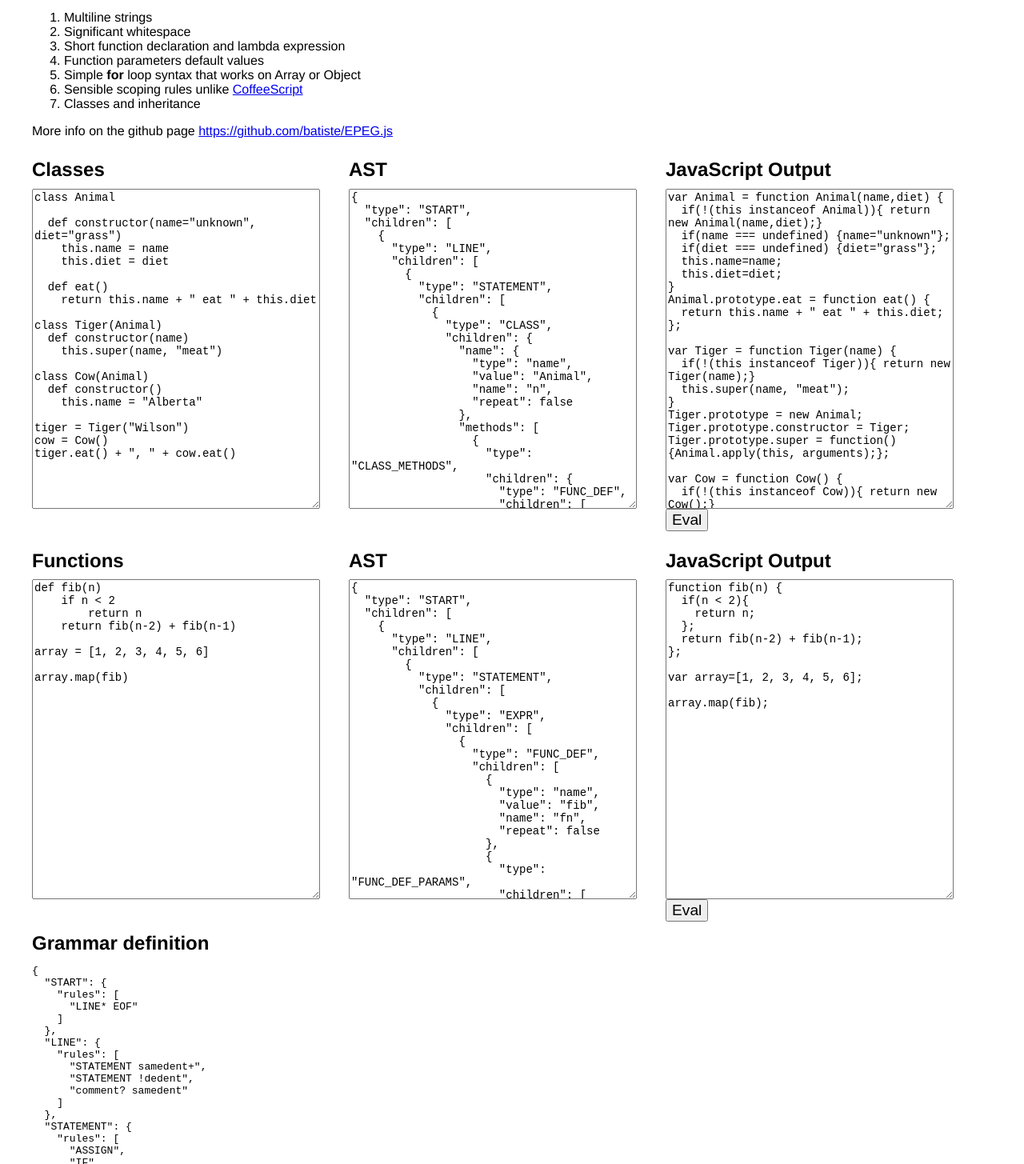
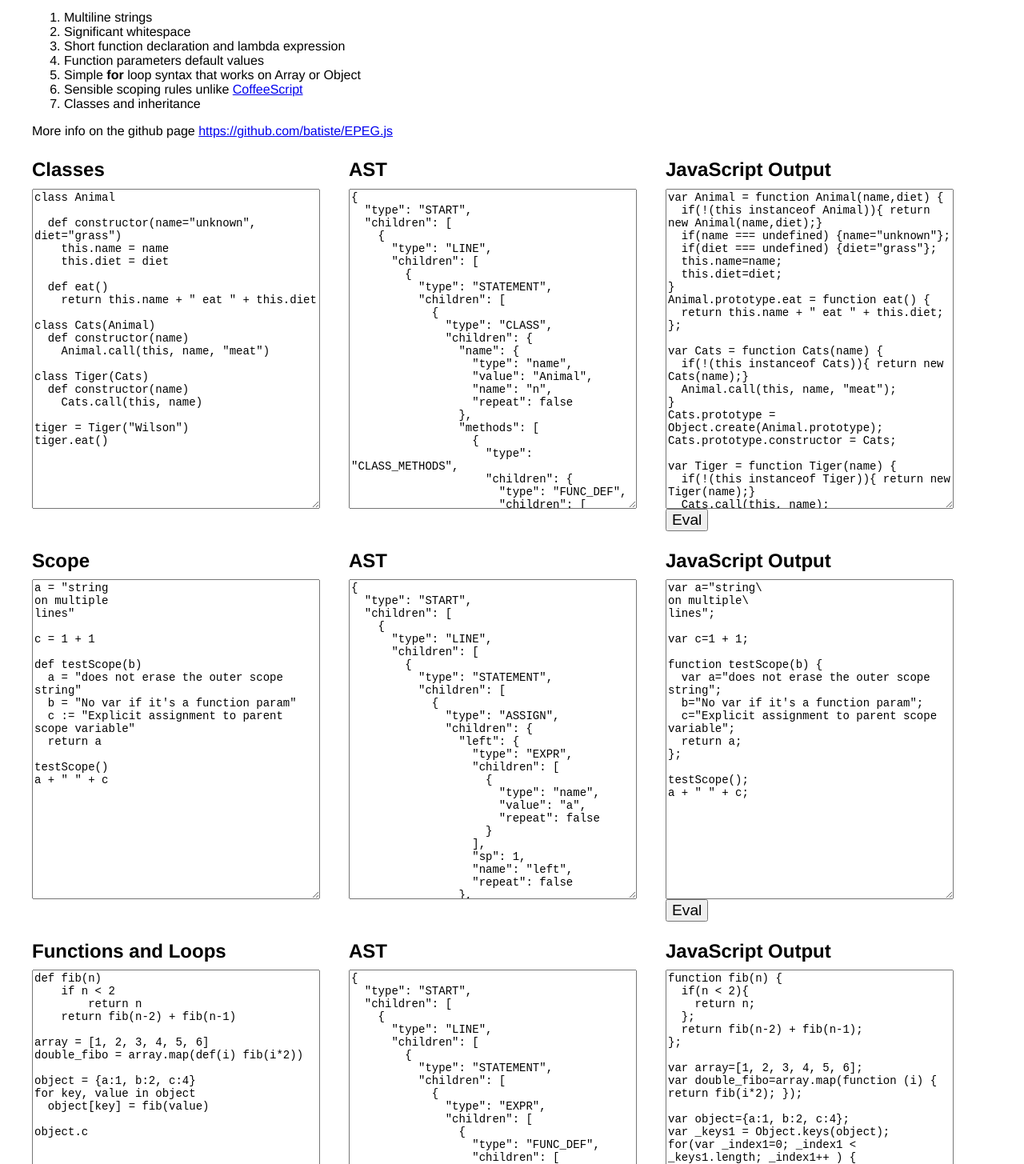
Before and after one commit to batiste/EPEG.js, a plain HTML site: page index.html in a window 1280 px wide. Shown: the part 145-1600 px from the top of the page at 80% size. Drawn offline with Linux system fonts and the light colour scheme.

Commit message:
Change the format of the tokens

```diff
--- a/cokescript.js
+++ b/cokescript.js
@@ -20,40 +20,39 @@ function resetGlobal() {
 
 // token are matched in order of declaration
 // TODO: add functions
-var tokenDef = {
-  comment: commentDef,
-  function_def: defDef,
-  class: /^class /,
-  ret: /^return/,
-  _if: /^if /,
-  _elseif: /^elseif /,
-  _else: /^else/,
-  r_arrow: /^\-\>/,
-  for_loop: /^for /,
-  _in: /^in /,
-  name: /^[a-zA-Z_$][0-9a-zA-Z_]{0,29}/, // 30 chars max
-  math_operators: /^(\+\+|\-\-)/,
-  binary_operators: /^(\&\&|\|\||\&|\||<<|\>\>)/,
-  comparison: /^(<=|>=|<|>|===|!=|==)/,
-  assign: /^(\+=|-=|=|:=)/,
-  number: /^[0-9]+\.?[0-9]*/, // only positive for now
-  comma: /^\,/,
-  dot: /^\./,
-  colon: /^\:/,
-  open_par: /^\(/,
-  close_par: /^\)/,
-  open_bra: /^\[/,
-  close_bra: /^\]/,
-  open_curly: /^\{/,
-  close_curly: /^\}/,
-  math: /^[-|\+|\*|/|%]/,
-  samedent: dent('samedent'),
-  dedent: dent('dedent'),
-  indent: dent('indent'),
+var tokenDef = [
+  {key:"comment", func:commentDef},
+  {key:"function_def", func: defDef},
+  {key:"class", reg:/^class /},
+  {key:"ret", reg:/^return/},
+  {key:"if", reg:/^if /},
+  {key:"elseif", reg:/^elseif /},
+  {key:"else", reg:/^else/},
+  {key:"for_loop", reg:/^for /},
+  {key:"in", reg:/^in /},
+  {key:"name", reg:/^[a-zA-Z_$][0-9a-zA-Z_]{0,29}/}, // 30 chars max
+  {key:"math_operators", reg:/^(\+\+|\-\-)/},
+  {key:"binary_operators", reg:/^(\&\&|\|\||\&|\||<<|\>\>)/},
+  {key:"comparison", reg:/^(<=|>=|<|>|===|!=|==)/},
+  {key:"assign", reg:/^(\+=|-=|=|:=)/},
+  {key:"number", reg:/^[0-9]+\.?[0-9]*/}, // only positive for now
+  {key:"comma", reg:/^\,/},
+  {key:"dot", reg:/^\./},
+  {key:"colon", reg:/^\:/},
+  {key:"open_par", reg:/^\(/},
+  {key:"close_par", reg:/^\)/},
+  {key:"open_bra", reg:/^\[/},
+  {key:"close_bra", reg:/^\]/},
+  {key:"open_curly", reg:/^\{/},
+  {key:"close_curly", reg:/^\}/},
+  {key:"math", reg:/^[-|\+|\*|/|%]/},
+  {key:"samedent", func:dent('samedent')},
+  {key:"dedent", func:dent('dedent')},
+  {key:"indent", func:dent('indent')},
   //newline: /^(\r?\n|$)/,
-  W: /^[ ]/,
-  string: stringDef,
-};
+  {key:"W", reg:/^[ ]/},
+  {key:"string", func:stringDef}
+];
 
 function currentLevel() {
   return levelStack[levelStack.length - 1];
@@ -189,9 +188,9 @@ var grammarDef = {
     ],
     hooks: [f_def, f_def]
   },
-  "ELSE_IF": {rules:["samedent _elseif e:EXPR b:BLOCK"], hooks:[else_if_def]},
-  "ELSE": {rules:["samedent _else b:BLOCK"], hooks:[else_def]},
-  "IF": {rules:["_if e:EXPR b:BLOCK elif:ELSE_IF* el:ELSE?"], hooks:[if_def]},
+  "ELSE_IF": {rules:["samedent elseif e:EXPR b:BLOCK"], hooks:[else_if_def]},
+  "ELSE": {rules:["samedent else b:BLOCK"], hooks:[else_def]},
+  "IF": {rules:["if e:EXPR b:BLOCK elif:ELSE_IF* el:ELSE?"], hooks:[if_def]},
   "MATH": {rules:["e1:EXPR W? op:math W? e2:EXPR"]},
   "PATH": {rules:["PATH dot name", "PATH open_bra number close_bra", "name"]},
   "ASSIGN": {rules:["left:EXPR W? op:assign W? right:EXPR"], hooks:[
@@ -203,8 +202,8 @@ var grammarDef = {
   "FUNC_CALL": {rules:["name open_par FUNC_CALL_PARAMS? close_par"]},
 
   "FOR": {rules:[
-    "for_loop k:name comma W v:name W _in a:name b:BLOCK",
-    "for_loop v:name W _in a:name b:BLOCK"],
+    "for_loop k:name comma W v:name W in a:name b:BLOCK",
+    "for_loop v:name W in a:name b:BLOCK"],
     hooks: [forLoop, forLoop]
   },
 
@@ -334,16 +333,15 @@ var backend = {
         cons_str += '\n'+sp(1)+'if('+key+' === undefined) {'+key+'='+generateCode(ns[key])+'};';
       }
     }
-
     if(body) {
       cons_str += generateCode(body);
     }
     cons_str += sp() + '\n}';
 
     if(parent) {
-      cons_str += '\n'+sp() + name + '.prototype = new ' + parent.value + ';';
-      cons_str += '\n'+sp() + name + '.prototype.constructor = '+name+';';
-      cons_str += '\n'+sp() + name + '.prototype.super = function(){' + parent.value + '.apply(this, arguments);}';
+      cons_str += '\n'+sp() + name + '.prototype = Object.create(' + parent.value + '.prototype);';
+      cons_str += '\n'+sp() + name + '.prototype.constructor = '+name+'';
+      //cons_str += '\n'+sp() + name + '.prototype.super = function(){' + parent.value + '.apply(this, arguments);}';
     }
 
     namespaces.pop();
@@ -493,6 +491,7 @@ function generateCode(node, ns) {
 }
 
 function generateModule(input) {
+  resetGlobal();
   var ast = gram.parse(input + "\n");
   if(!ast.complete) {
     throw ast.hint;
--- a/index.html
+++ b/index.html
@@ -66,17 +66,16 @@ class Animal
   def eat()
     return this.name + " eat " + this.diet
 
-class Tiger(Animal)
+class Cats(Animal)
   def constructor(name)
-    this.super(name, "meat")
+    Animal.call(this, name, "meat")
 
-class Cow(Animal)
-  def constructor()
-    this.name = "Alberta"
+class Tiger(Cats)
+  def constructor(name)
+    Cats.call(this, name)
 
 tiger = Tiger("Wilson")
-cow = Cow()
-tiger.eat() + ", " + cow.eat()
+tiger.eat()
 </textarea>
 
 <pre class="error" style=""></pre>
@@ -101,9 +100,50 @@ tiger.eat() + ", " + cow.eat()
 
 
 
+<div style="clear:both" id="egScope">
+<div class="col">
+<h2>Scope</h2>
+<textarea class="in">
+a = "string
+on multiple
+lines"
+
+c = 1 + 1
+
+def testScope(b)
+  a = "does not erase the outer scope string"
+  b = "No var if it's a function param"
+  c := "Explicit assignment to parent scope variable"
+  return a
+
+testScope()
+a + " " + c
+</textarea>
+
+<pre class="error" style=""></pre>
+
+</div>
+
+<div class="col">
+  <h2>AST</h2>
+  <textarea class="out"></textarea>
+</div>
+
+<div class="col">
+  <h2>JavaScript Output</h2>
+  <textarea class="code"></textarea>
+  <button class="evalButton">Eval</button>
+  <pre class="evalResult"></pre>
+</div>
+
+</div>
+
+
+
+
 <div style="clear:both" id="egFunction">
 <div class="col">
-<h2>Functions</h2>
+<h2>Functions and Loops</h2>
 <textarea class="in">
 def fib(n)
     if n < 2
@@ -111,8 +151,13 @@ def fib(n)
     return fib(n-2) + fib(n-1)
 
 array = [1, 2, 3, 4, 5, 6]
+double_fibo = array.map(def(i) fib(i*2))
 
-array.map(fib)
+object = {a:1, b:2, c:4}
+for key, value in object
+  object[key] = fib(value)
+
+object.c
 
 </textarea>
 
@@ -133,6 +178,16 @@ array.map(fib)
 </div>
 
 </div>
+
+
+
+
+
+
+
+
+
+
 
 <h2>Grammar definition</h2>
 
@@ -185,6 +240,8 @@ tOut.textContent = JSON.stringify(CokeScript.tokenDef, false, 2);
 
 initExample(document.getElementById('egClass'));
 initExample(document.getElementById('egFunction'));
+initExample(document.getElementById('egScope'));
+
 
 };
 
--- a/parser.js
+++ b/parser.js
@@ -10,9 +10,9 @@
 (function(){
 "use strict";
 
-function tokenize(input, tokens) {
-  // this keep the order of declaration
-  var keys = Object.keys(tokens);
+function tokenize(input, gram) {
+  var keys = gram.tokenKeys;
+  var tokens = gram.tokenMap;
   var stream = [];
   var len = input.length, candidate, i, key, copy = input, lastToken = null;
   var pointer = 0;
@@ -22,18 +22,20 @@ function tokenize(input, tokens) {
     for(i=0; i<keys.length; i++) {
       key = keys[i];
       var token = tokens[key], match;
-      if(typeof token === 'function') {
-        match = token(input);
+      if(token.func) {
+        match = token.func(input);
         if(match !== undefined) {
           candidate = match;
           break;
         }
-      } else {
-        match = input.match(token);
+      } else if(token.reg){
+        match = input.match(token.reg);
         if(match !== null) {
           candidate = match[0];
           break;
         }
+      } else {
+        throw "Invalid token " + key + " without a reg or fund property";
       }
     }
     if(candidate !== null) {
@@ -321,8 +323,17 @@ function grammarToken(token) {
 
 function compileGrammar(grammar, tokenDef) {
   var keys = Object.keys(grammar), i, j;
-  var allValidKeys = keys.concat(Object.keys(tokenDef));
   var gram = {}, optional, nonCapturing;
+
+  gram.tokenDef = tokenDef;
+  gram.tokenKeys = [];
+  gram.tokenMap = {};
+  tokenDef.map(function(t) {
+    gram.tokenMap[t.key] = t;
+    gram.tokenKeys.push(t.key);
+  });
+
+  var allValidKeys = keys.concat(gram.tokenKeys);
 
   for(i=0; i<keys.length; i++) {
     var line = grammar[keys[i]];
@@ -357,7 +368,6 @@ function compileGrammar(grammar, tokenDef) {
 
     gram[key] = {rules: splitted_rules, hooks: line.hooks || []};
   }
-  gram.tokenDef = tokenDef;
   gram.parse = function(stream) {
     return parse(stream, gram);
   };
@@ -434,7 +444,7 @@ var best_p = 0;
 function parse(input, grammar) {
   var bestResult = {type:'START', sp:0, complete:false}, i, result, stream;
   //if(typeof input === 'string') {
-  stream = tokenize(input, grammar.tokenDef);
+  stream = tokenize(input, grammar);
   //}
   best_parse = {sp:0, candidates:[]};
   best_p = 0;
```
Also changed, not shown: tests/tests.js (+57 -57 lines), README.md.
